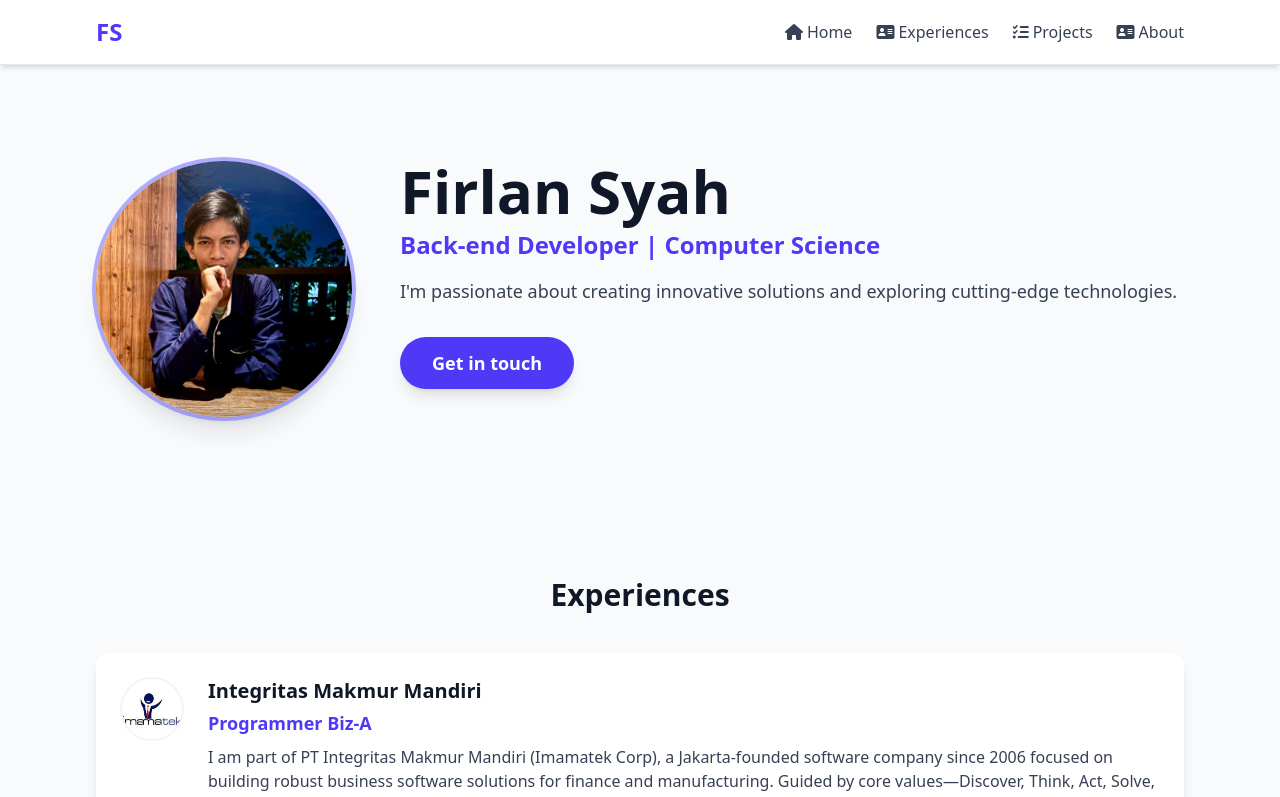
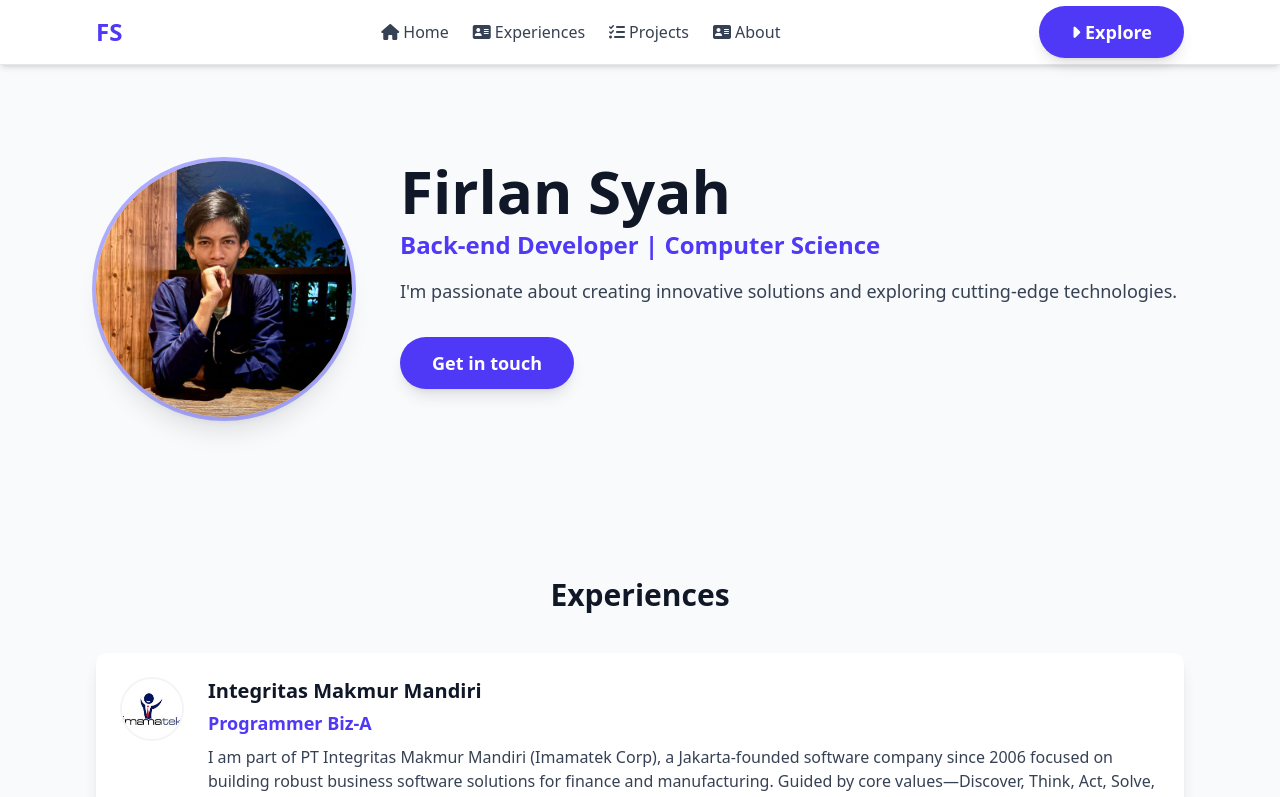
Before and after one commit to Firlans/firlans.github.io, a Vue app: page / in a window 1280 px wide. Shown: the top 797 px of the page. Built offline with nearby package versions, Linux system fonts and the light colour scheme.

Commit message:
tombol explore

```diff
--- a/index.html
+++ b/index.html
@@ -2,9 +2,9 @@
 <html lang="">
   <head>
     <meta charset="UTF-8" />
-    <link rel="icon" href="/favicon.ico" />
+    <link rel="icon" href="/logo.svg"   />
     <meta name="viewport" content="width=device-width, initial-scale=1.0" />
-    <title>Vite App</title>
+    <title>Firlan Syah Profile</title>
     <script src="https://kit.fontawesome.com/582f02953a.js" crossorigin="anonymous"></script>
   </head>
   <body>
--- a/src/components/base/BaseButton.vue
+++ b/src/components/base/BaseButton.vue
@@ -1,9 +1,5 @@
 <script setup>
 const props = defineProps({
-  text: {
-    type: String,
-    required: true,
-  },
   icon: {
     type: String,
     required: false,
@@ -23,9 +19,9 @@ const props = defineProps({
   <button
     @click="props.onClick"
     :disabled="disabled"
-    class="/* Ukuran & Font */ px-6 py-3 text-lg font-medium text-white /* Bentuk & Bayangan */ rounded-xl shadow-md /* Warna (Biru Gelap) */ bg-blue-600 /* Efek Hover & Transisi */ hover:bg-blue-700 transition duration-150 ease-in-out /* Styling Disabled */ disabled:bg-blue-400 disabled:cursor-not-allowed /* Pastikan Teks Terpusat (jika kontennya lebih kompleks) */ flex items-center justify-center space-x-2"
+    class="px-8 py-3 text-lg font-bold text-white bg-indigo-600 rounded-full shadow-lg hover:bg-indigo-700 transition duration-300 transform hover:scale-105"
   >
     <i v-if="icon && !iconRight" :class="icon"></i>
-    <p>{{ props.text }}</p>
+    <slot></slot>
   </button>
 </template>
--- a/src/components/layouts/HeaderLayout.vue
+++ b/src/components/layouts/HeaderLayout.vue
@@ -1,5 +1,6 @@
 <script setup>
 import { ref } from 'vue'
+import BaseButton from '../base/BaseButton.vue'
 
 const navLinks = [
   { href: '#home', icon: 'fa-solid fa-house', text: 'Home' },
@@ -13,63 +14,55 @@ const isMenuOpen = ref(false)
 const toggleMenu = () => {
   isMenuOpen.value = !isMenuOpen.value
 }
+
 </script>
 
 <template>
   <header class="sticky top-0 z-50 shadow-md bg-white/95 backdrop-blur-sm">
     <nav class="border-b border-gray-200">
       <div class="max-w-6xl mx-auto px-4 sm:px-6 lg:px-8 flex justify-between items-center h-16">
-        <a
-          href="#home"
-          class="logo text-2xl font-extrabold text-indigo-600 hover:text-indigo-800 transition"
-        >
+        <a href="#home" class="logo text-2xl font-extrabold text-indigo-600 hover:text-indigo-800 transition">
           FS
         </a>
 
-        <button
-          @click="toggleMenu"
+        <button @click="toggleMenu"
           class="lg:hidden p-2 rounded-md text-gray-700 hover:bg-gray-100 focus:outline-none focus:ring-2 focus:ring-indigo-500"
-          aria-label="Toggle menu"
-        >
+          aria-label="Toggle menu">
           <i v-if="!isMenuOpen" class="fas fa-bars text-xl"></i>
           <i v-else class="fas fa-times text-xl"></i>
         </button>
 
         <ul class="hidden lg:flex space-x-6">
-          <a
-            v-for="link in navLinks"
-            :key="link.href"
-            :href="link.href"
-            class="nav-link text-gray-700 hover:text-indigo-600 font-medium transition duration-150"
-          >
+          <a v-for="link in navLinks" :key="link.href" :href="link.href"
+            class="nav-link text-gray-700 hover:text-indigo-600 font-medium transition duration-150">
             <li class="nav-item flex items-center space-x-1">
               <i :class="link.icon"></i>
               <span>{{ link.text }}</span>
             </li>
           </a>
         </ul>
+        <a href="https://projects.firlans.site" class="hidden lg:block">
+          <BaseButton icon="fa-solid fa-caret-right"> Explore
+          </BaseButton>
+        </a>
       </div>
     </nav>
 
     <div v-if="isMenuOpen" class="lg:hidden border-t border-gray-200 bg-white/95">
       <ul class="py-2 px-4 space-y-1">
-        <a
-          v-for="link in navLinks"
-          :key="link.href"
-          :href="link.href"
-          @click="toggleMenu"
-          class="block px-3 py-2 rounded-md text-base font-medium text-gray-700 hover:bg-indigo-50 hover:text-indigo-600 transition"
-        >
+        <a v-for="link in navLinks" :key="link.href" :href="link.href" @click="toggleMenu"
+          class="block px-3 py-2 rounded-md text-base font-medium text-gray-700 hover:bg-indigo-50 hover:text-indigo-600 transition">
           <li class="nav-item flex items-center space-x-2">
             <i :class="link.icon" class="w-4"></i>
             <span>{{ link.text }}</span>
           </li>
         </a>
+
       </ul>
+      <a href="https://projects.firlans.site">
+        <BaseButton icon="fa-solid fa-caret-right" class="block m-auto">Explore
+        </BaseButton>
+      </a>
     </div>
   </header>
 </template>
-
-<style scoped>
-/* Transisi untuk menu mobile bisa ditambahkan di sini */
-</style>
```
Also changed, not shown: public/logo.svg (added).
